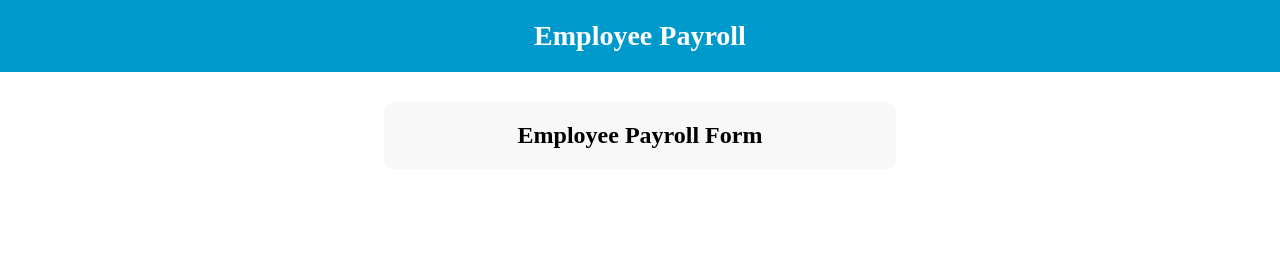
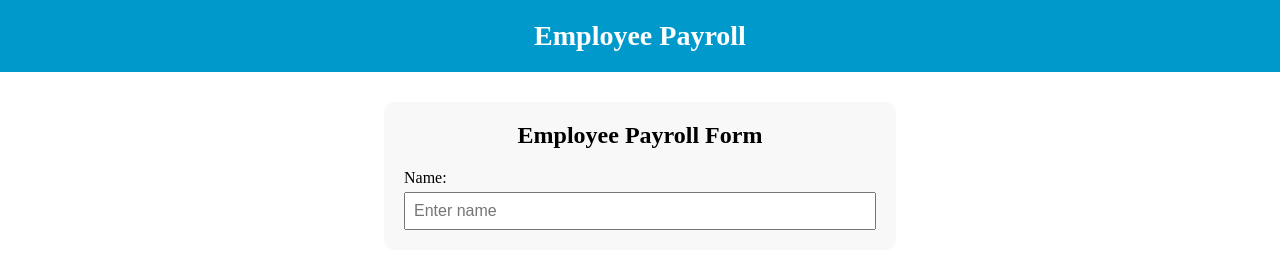
Before and after one commit to dkalki-19/Day43EmployeePayRollUI, a plain HTML site: page index.html in a window 1280 px wide. Drawn offline with Linux system fonts and the light colour scheme.

Commit message:
UC2 - Name Input Field + Form Header

```diff
--- a/index.html
+++ b/index.html
@@ -11,6 +11,10 @@
 
     <div class="form-container">
         <header class="form-header">Employee Payroll Form</header>
+        <div class="form-row">
+            <label for="name">Name: </label>
+            <input type="text" id="name" placeholder="Enter name">
+        </div>
     </div>
 </body>
 </html>
--- a/style.css
+++ b/style.css
@@ -29,3 +29,13 @@
     text-align: center;
     font-weight: bold;
 }
+
+.form-row {
+    display: flex;
+    flex-direction: column;
+    gap: 5px;
+}
+input {
+    padding: 8px;
+    font-size: 16px;
+}
```
